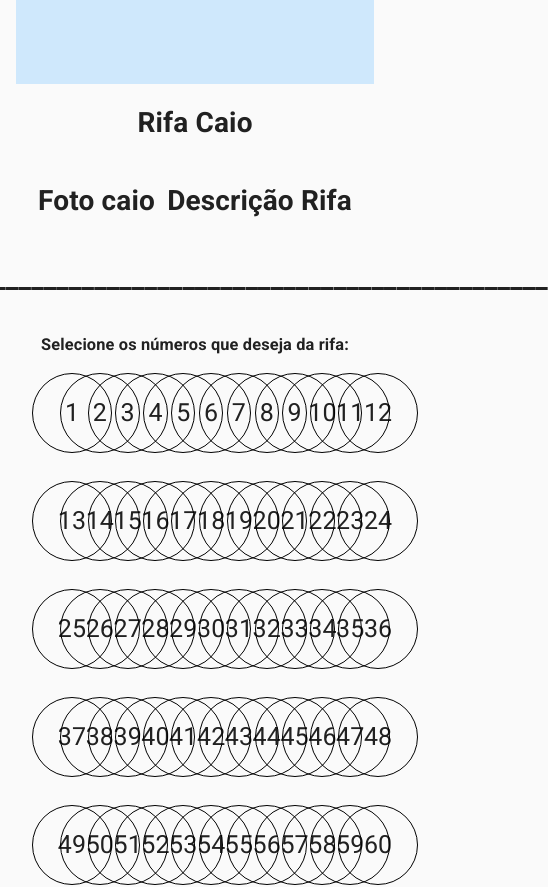
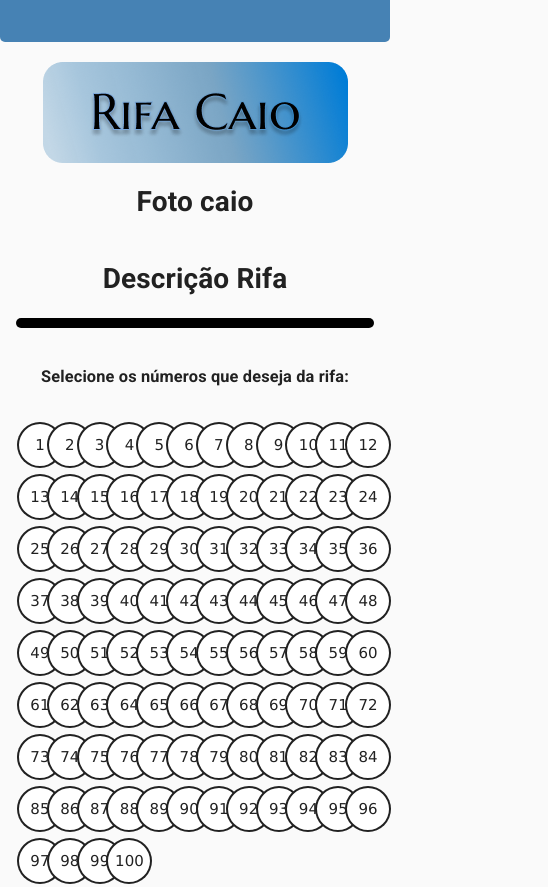
Before and after one commit to madutra/SiteRifa, a React (Create React App) app: page / in a window 390 px wide. Shown: the top 887 px of the page, 548 px wide, since content can reach past the window. Built offline with nearby package versions, Linux system fonts and the light colour scheme.

Commit message:
adicionando algumas configurações de css e subindo pro heroku

```diff
--- a/public/index.html
+++ b/public/index.html
@@ -26,7 +26,7 @@
       work correctly both with client-side routing and a non-root public URL.
       Learn how to configure a non-root public URL by running `npm run build`.
     -->
-    <title>React App</title>
+    <title>Site Rifa Caio</title>
   </head>
   <body>
     <noscript>You need to enable JavaScript to run this app.</noscript>
--- a/src/components/Footer.js
+++ b/src/components/Footer.js
@@ -3,7 +3,12 @@ import Typography from "@material-ui/core/Typography";
 
 function Footer() {
     return(
-        <Typography component="div" style={{ backgroundColor: '#cfe8fc', height: '10vh' }} />
+        <Typography component="div" style={{ backgroundColor: 'rgb(70,130,180)',
+        width: "100%",
+        height: '5vh',
+        borderTopRightRadius: "5px",
+        borderTopLeftRadius: "5px"
+    }} />
     );
 }
 
--- a/src/components/GridRifa.js
+++ b/src/components/GridRifa.js
@@ -7,8 +7,12 @@ import { config } from '../config';
 const useStyles = makeStyles((theme) => (
     {
         root: {
-            flexGrow: 1,
-            marginBottom: "20px"
+          display: "flex",
+          flexWrap: "wrap",
+          flexDirection: "row",
+          justifyContent: "center",
+          marginTop: "15px",
+          marginBottom: "15px"
         },
 
         paper: {
@@ -63,8 +67,8 @@ function GridRifa() {
             </div>
 
             <div className={classes.root}>
-                <Grid container spacing={1}>
-                <Rifas />
+                <Grid container sm="auto">
+                  <Rifas />
                 </Grid>
             </div>
         </Container>
--- a/src/components/Header.js
+++ b/src/components/Header.js
@@ -3,7 +3,13 @@ import Typography from "@material-ui/core/Typography";
 
 function Header() {
   return(
-      <Typography component="div" style={{ backgroundColor: '#cfe8fc', height: '10vh' }} />
+      <Typography component="div" style={{
+        backgroundColor: 'rgb(70,130,180)',
+        width: "100%",
+        height: '5vh',
+        borderBottomRightRadius: "5px",
+        borderBottomLeftRadius: "5px"
+      }} />
   );
 }
 
--- a/src/components/Titulo.js
+++ b/src/components/Titulo.js
@@ -1,11 +1,12 @@
 import React from 'react';
+import mainImage from '../assets/Titulo.png'
 
 function Titulo() {
     return(
         <div className="titulo">
-            <h1 >Rifa Caio</h1>
-        </div>
+            <img src={mainImage} alt="tituloImage"/>
+
+            </div>
     );
 }
-
 export default Titulo;
--- a/src/pages/home/index.css
+++ b/src/pages/home/index.css
@@ -2,45 +2,55 @@
   display: flex;
   justify-content: center;
   align-items: center;
+  margin-top: 20px;
 }
 
 .foto {
   display: flex;
-  justify-content:space-around;
+  justify-content: space-around;
   align-items: center;
 }
 
+.divisao {
+  background-color: black;
+  border-radius: 5px;
+  height: 10px;
+  min-width: -webkit-fill-available;
+}
+
 .number-unmarked {
-  flex: 1;
-  display: flex;
-  justify-content: center;
-  align-items: center;
-  width: 80px;
-  height: 80px;
-  border-radius: 50%;
-  border: 1px solid black;
-  margin-bottom: 20px;
-  cursor: pointer;
-  font-size: 25px;
+  width: 46px;
+    height: 46px;
+    margin: 3px 2px 3px 1px;
+    z-index: 10;
+    font-weight: bold;
+    font: 15px Verdana,Tahoma,Arial;
+    text-align: center;
+    background-color: #fff;
+    border-radius: 25px;
+    border-width: 2px!important;
+    border-style: solid;
+    display: flex;
+    justify-content: center;
+    flex-direction: column;
 }
 .number-unmarked:hover {
   color: green;
   border-color: green;
 }
 
-
 .number-marked {
-  flex: 1;
-  display: flex;
+  flex: 1 1;
+  display: table-cell;
   justify-content: center;
   align-items: center;
-  width: 80px;
-  height: 80px;
+  width: 30px;
+  height: 30px;
   border-radius: 50%;
   border: 1px solid black;
   margin-bottom: 20px;
-  cursor: not-allowed;
-  font-size: 25px;
+  cursor: pointer;
+  font-size: 14px;
   background-color: green;
   color: white;
 }
@@ -49,3 +59,26 @@
 /*  color: rgb(35, 124, 151);*/
 /*  border-color: rgb(35, 124, 151);*/
 /*}*/
+
+@media screen and (max-width: 768px) {
+  .number-unmarked {
+  }
+  .number-unmarked:hover {
+  }
+  .foto {
+    display: grid;
+    justify-content: center;
+    align-items: center;
+    text-align: center;
+  }
+
+  .divisao {
+    background-color: black;
+    border-radius: 5px;
+    height: 10px;
+    min-width: -webkit-fill-available;
+  }
+
+  .number-marked {
+  }
+}
--- a/src/pages/home/index.js
+++ b/src/pages/home/index.js
@@ -13,7 +13,7 @@ const PagesHome = () => {
     <React.Fragment>
       <CssBaseline />
 
-      <Container maxWidth>
+      <Container style={{paddingLeft: 0, paddingRight:0}}>
         <Header />
 
         <Container className="cabeçalho">
@@ -21,9 +21,7 @@ const PagesHome = () => {
 
           <Foto />
 
-          <div style={{display: "flex", justifyContent: "center"}}>
-            <h1>________________________________________________________</h1>
-          </div>
+          <div className="divisao"/>
         </Container>
 
         <GridRifa />
```
Also changed, not shown: src/assets/Titulo.png (added).
